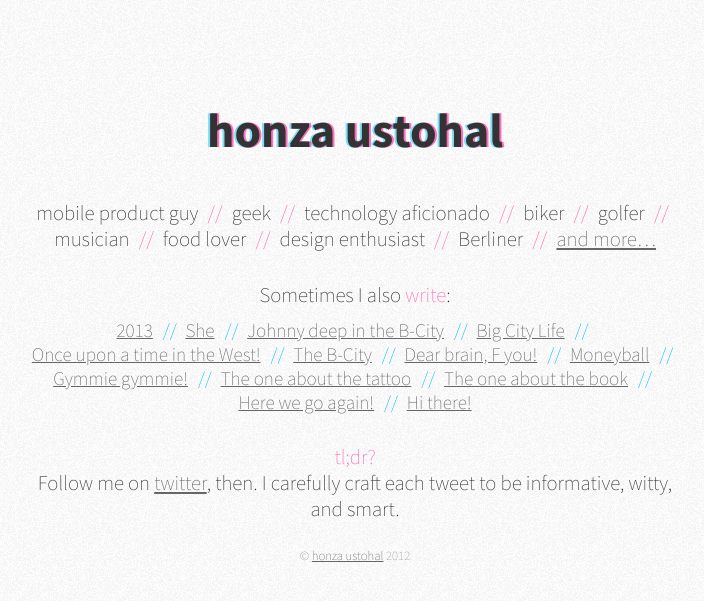
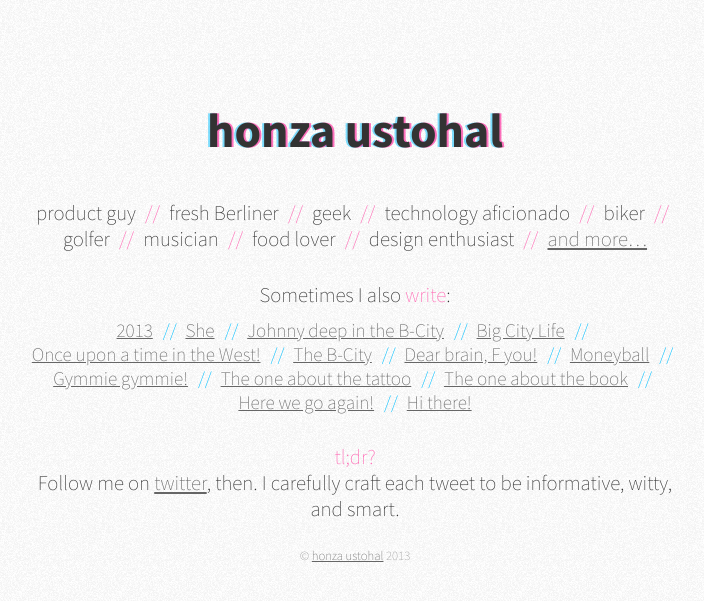
Before and after one commit to sway/sway.github.com, a Jekyll site: the page built from index.md, in a window 1280 px wide. Shown: the top 601 px of the page, without its empty margins (285-989 px from the left). Built offline with Jekyll 4.4.1, drawn with Linux system fonts in a browser that asks for light colours.

Commit message:
Adjustments and fixes

```diff
--- a/_layouts/default.html
+++ b/_layouts/default.html
@@ -4,7 +4,7 @@
     <meta charset="utf-8">
     <title>honza ustohal</title>
 		<meta name="viewport" content="width=device-width, initial-scale=1.0">
-    <meta name="description" content="honza ustohal -- recent graduate // geek // technology aficionado // biker // golfer // musician // food lover // design enthusiast // and much more">
+    <meta name="description" content="honza ustohal -- product guy // fresh Berliner // geek // technology aficionado // biker // golfer // musician // food lover // design enthusiast // and much more">
     <meta name="author" content="honza ustohal">
 
     <!-- Le HTML5 shim, for IE6-8 support of HTML elements -->
@@ -23,7 +23,7 @@
 		</section>
 
 		<footer>
-			<p>&copy; <a href="mailto:honza@egoistic.biz">honza ustohal</a> 2012</p>
+			<p>&copy; <a href="mailto:honza@egoistic.biz">honza ustohal</a> 2013</p>
 		</footer>
 
 	  <script type="text/javascript">
--- a/_layouts/post.html
+++ b/_layouts/post.html
@@ -4,7 +4,7 @@
     <meta charset="utf-8">
     <title>{{ page.title }} | honza ustohal</title>
 		<meta name="viewport" content="width=device-width, initial-scale=1.0">
-    <meta name="description" content="honza ustohal -- recent graduate // geek // technology aficionado // biker // golfer // food lover // design weirdo // and much more">
+    <meta name="description" content="honza ustohal -- product guy // fresh Berliner // geek // technology aficionado // biker // golfer // musician // food lover // design enthusiast // and much more">
     <meta name="author" content="honza ustohal">
 
     <!-- Le HTML5 shim, for IE6-8 support of HTML elements -->
@@ -29,7 +29,7 @@
 			<img src="/assets/img/profile.jpg" alt="Honza Ustohal">
 		</div>
 	<h3>Honza Ustohal</h3>
-	<p>recent graduate <em>//</em> geek <em>//</em> technology aficionado <em>//</em> biker <em>//</em> golfer <em>//</em> musician <em>//</em> food lover <em>//</em> design enthusiast <em>//</em> <a href="http://ustohal.eu">and more...</a></p>
+	<p>product guy <em>//</em> fresh Berliner <em>//</em> geek <em>//</em> technology aficionado <em>//</em> biker <em>//</em> golfer <em>//</em> musician <em>//</em> food lover <em>//</em> design enthusiast <em>//</em> <a href="http://ustohal.eu">and more...</a></p>
 	</div>
 
 	<div class="back">
@@ -37,7 +37,7 @@
 	</div>
 
     <footer>
-		<p>&copy; <a href="mailto:honza@egoistic.biz">honza ustohal</a> 2012</p>
+		<p>&copy; <a href="mailto:honza@egoistic.biz">honza ustohal</a> 2013</p>
     </footer>
 
     <script type="text/javascript">
--- a/index.md
+++ b/index.md
@@ -6,7 +6,8 @@ title: Honza Ustohal
 # honza ustohal
 
 
-mobile product guy
+product guy
+*//* fresh Berliner
 *//* geek
 *//* technology aficionado
 *//* biker
```
Also changed, not shown: other parts of index.md (+0 -1 lines).
